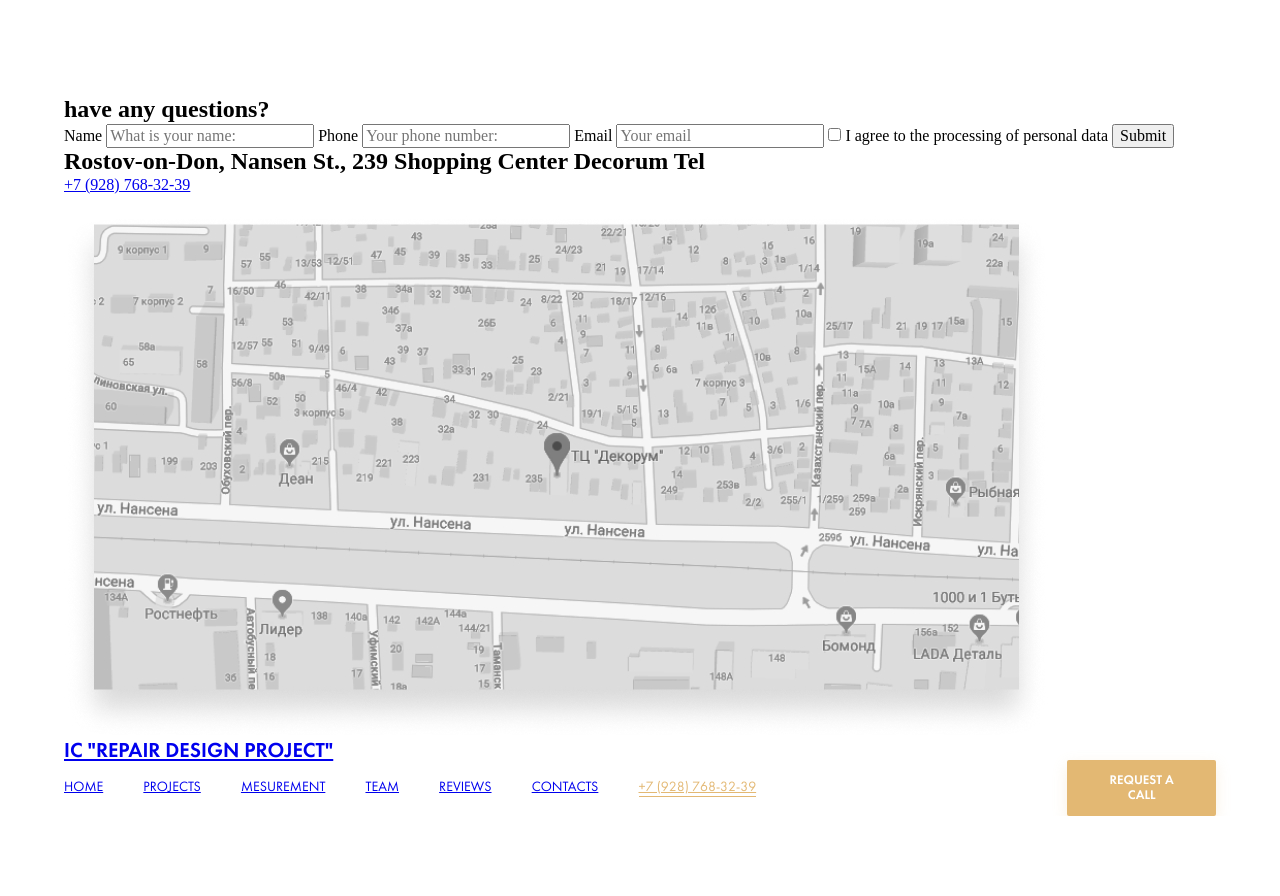
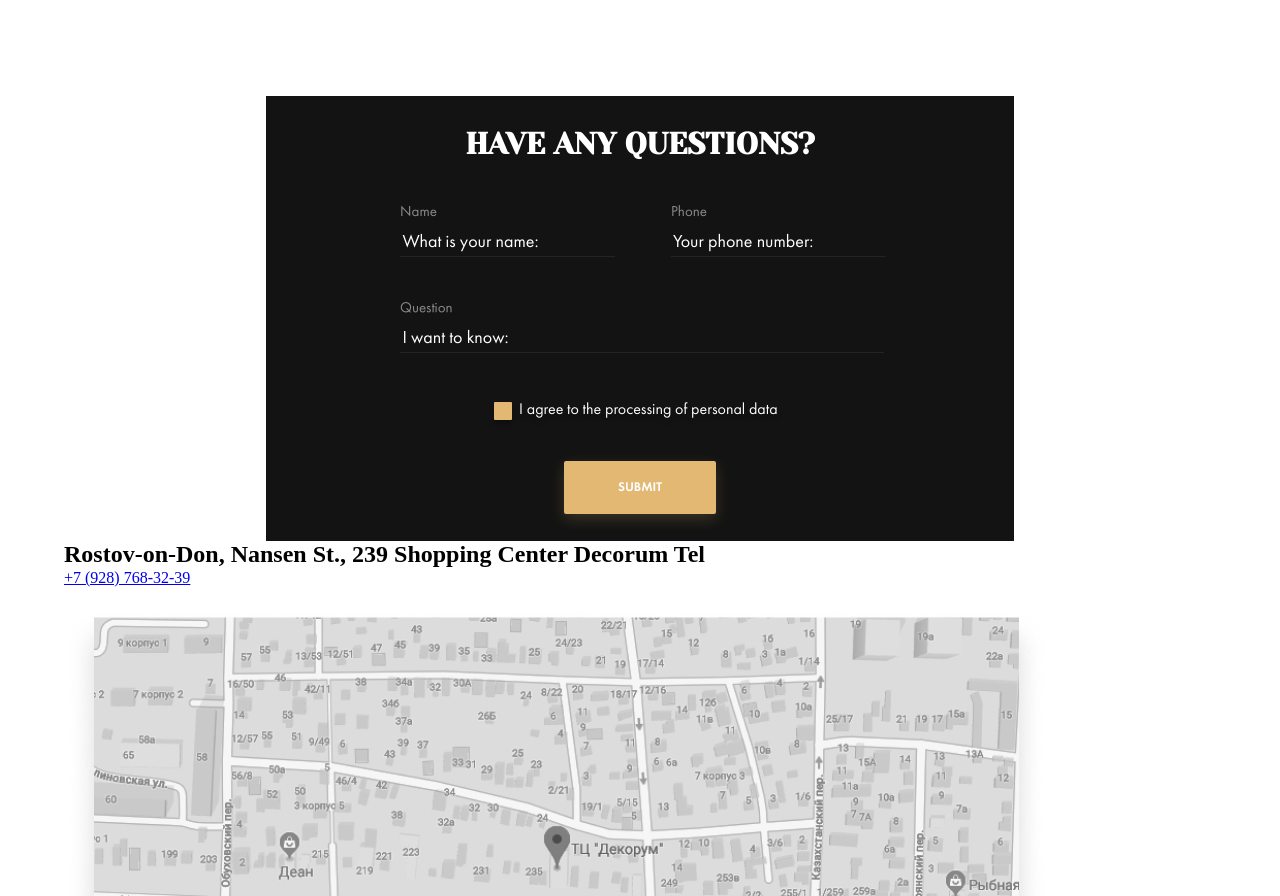
Before and after one commit to puchkovSasha/repair-design-project, a website: page src/index.html in a window 1280 px wide. Shown: the part 9578-10474 px from the top of the page. Before the commit the page ends 10394 px from the top, so only its background shows below. Drawn offline with Linux system fonts and the light colour scheme.

Commit message:
feat: add css popup

```diff
--- a/src/index.html
+++ b/src/index.html
@@ -600,19 +600,57 @@
         <div class="popup-text">
             <div class="popup-text__title"><h2>have any questions?</h2></div>
             <form action="#" class="popup-form">
+                    <div class="popup-form-group">
+                            <div class="video-text-form__item_name  steps-right-form__item_name popup-form__item_name  ">
+
+                                    <div class="video-text-form__item_label  steps-right-form__item_label popup-form__item_label ">
+
                                         <label for="Name3">Name
+
+                                        </label>
+                                     </div>
+                                        <div class="video-text-form__item_input  steps-right-form__item_input popup-form__item_label">
+
                                             <input id="Name3" type="text" placeholder="What is your name:">
-                </label>
+                                        </div>
+                                </div>
+                                <div class="video-text-form__item_name  steps-right-form__item_name popup-form__item_name left">
+
+                                    <div class="video-text-form__item_label  steps-right-form__item_label popup-form__item_label">
 
                                         <label for="Phone3">Phone
+
+                                        </label>
+                                    </div>
+                                        <div class="video-text-form__item_input  steps-right-form__item_input popup-form__item_label">
+
                                             <input id="Phone3" type="tel" placeholder="Your phone number:">
+                                        </div>
+                                </div>
+                    </div>
+
+                        <div class="video-text-form__item_name  steps-right-form__item_name popup-form__item_name">
+
+                            <div class="video-text-form__item_label  steps-right-form__item_label popup-form__item_label">
+
+                                <label for="email3" >Question
                                 </label>
-                <label for="email3" >Email
-                    <input id="email3" type="email" placeholder="Your email">
-                </label>
+                            </div>
+                                <div class="video-text-form__item_input steps-right-form__item_input popup-form__item_input">
+                                        <input id="email3" type="text" placeholder="I want to know:">
+
+                                </div>
+                        </div>
+                        <div class="video-text-form__subtitle steps-right-form__subtitle popup-form__subtitle">
                                 <input type="checkbox" class="checkbox" id="checkbox3" />
                                 <label for="checkbox3">I agree to the processing of personal data</label>
-                <input type="submit" value="Submit">
+
+                        </div>
+                        <div class="steps-right-form__button popup-form__button ">
+
+
+                            <input type="submit" class="button video-text-form__button_input " value="SUBMIT">
+                        </div>
             </form>
         </div>
     </div>
--- /dev/null
+++ b/src/sass/_popup.sass
@@ -0,0 +1,56 @@
+.popup
+    &-text
+        box-sizing: border-box
+        max-width: 65%
+        height: 445px
+        background-color: $bg-main
+        margin: 0 auto
+        color: $text-color
+        display: flex
+        flex-direction: column
+        align-items: center
+        &__title
+            margin-top: 34px
+            margin-bottom: 45px
+            font-family: YesevaOne
+
+            font-size: 20px
+            line-height: 28px
+
+            text-transform: uppercase
+    &-form
+        display: flex
+        flex-direction: column
+        width: 64%
+
+        &-group
+            flex-wrap: wrap
+            display: flex
+            margin-bottom: 35px
+            justify-content: space-between
+
+        &__item
+            &_name
+
+                margin-bottom: 0
+
+            &_label
+                font-family: FuturaBookC
+                font-size: 15px
+                line-height: 20px
+
+                color: rgba(255, 255, 255, 0.5)
+                margin-bottom: 7px
+                input
+                    width: 135%
+        &__subtitle
+            margin-top: 46px
+            text-align: center
+            margin-bottom: 40px
+        &__button
+            text-align: center
+            input
+                padding: 19px 54px
+
+.left
+    margin-right: 11%
--- a/src/sass/main.sass
+++ b/src/sass/main.sass
@@ -9,3 +9,4 @@
 @import './_goal'
 @import './_team'
 @import './_clients'
+@import './_popup'
```
Also changed, not shown: src/css/main.css. Lines whose indentation alone changed are shown as unchanged.
